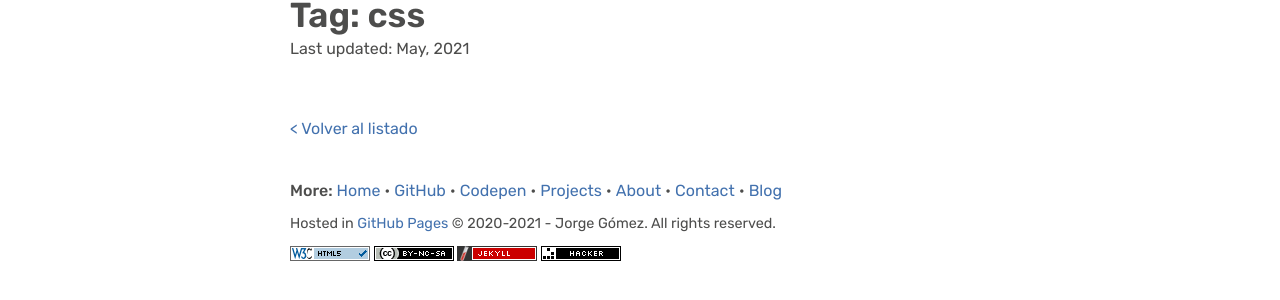
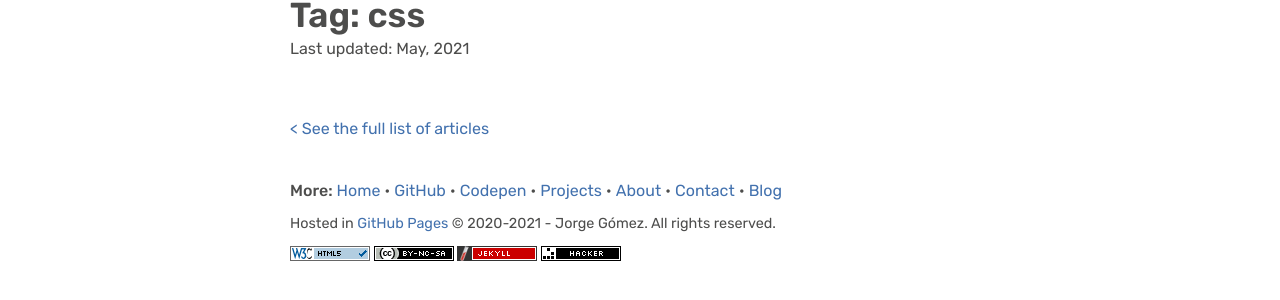
Before and after one commit to jgcarrillo/jekyll-personal-web, a Jekyll site: the page built from tag/css.md, in a window 1280 px wide. Shown: the part 131-431 px from the top of the page. Built offline with Jekyll 4.4.1, drawn with Linux system fonts in a browser that asks for light colours.

Commit message:
FIX: fixing list in english

```diff
--- a/_layouts/tagpage.html
+++ b/_layouts/tagpage.html
@@ -12,5 +12,5 @@ layout: default
 		</li>
 		{% endfor %}
     </ul>
-    <a href="{{ "/blog" | relative_url }}">< Volver al listado</a>
+    <a href="{{ "/blog" | relative_url }}">< See the full list of articles</a>
 </div>
```
